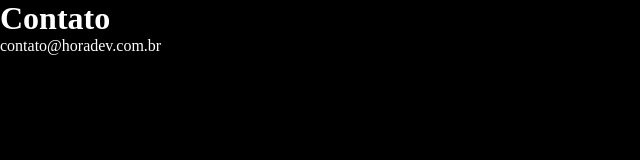
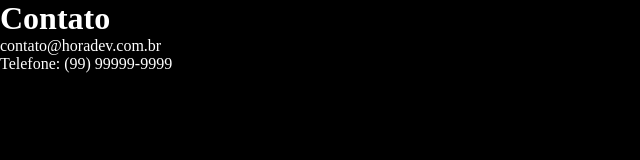
Before and after one commit to marcio-jsb/curso_git, a plain HTML site: page contato.html in a window 1280 px wide. Shown: the whole page, without its empty margins (0-640 px from the left). Drawn offline with Linux system fonts and the light colour scheme.

Commit message:
Adicionando telefone do contato

```diff
--- a/contato.html
+++ b/contato.html
@@ -9,6 +9,7 @@
   <body>
     <h1>Contato</h1>
     <p>contato@horadev.com.br</p>
+    <p>Telefone: (99) 99999-9999</p>
     <script src="assets/js/App.js"></script>
   </body>
 </html>
```
